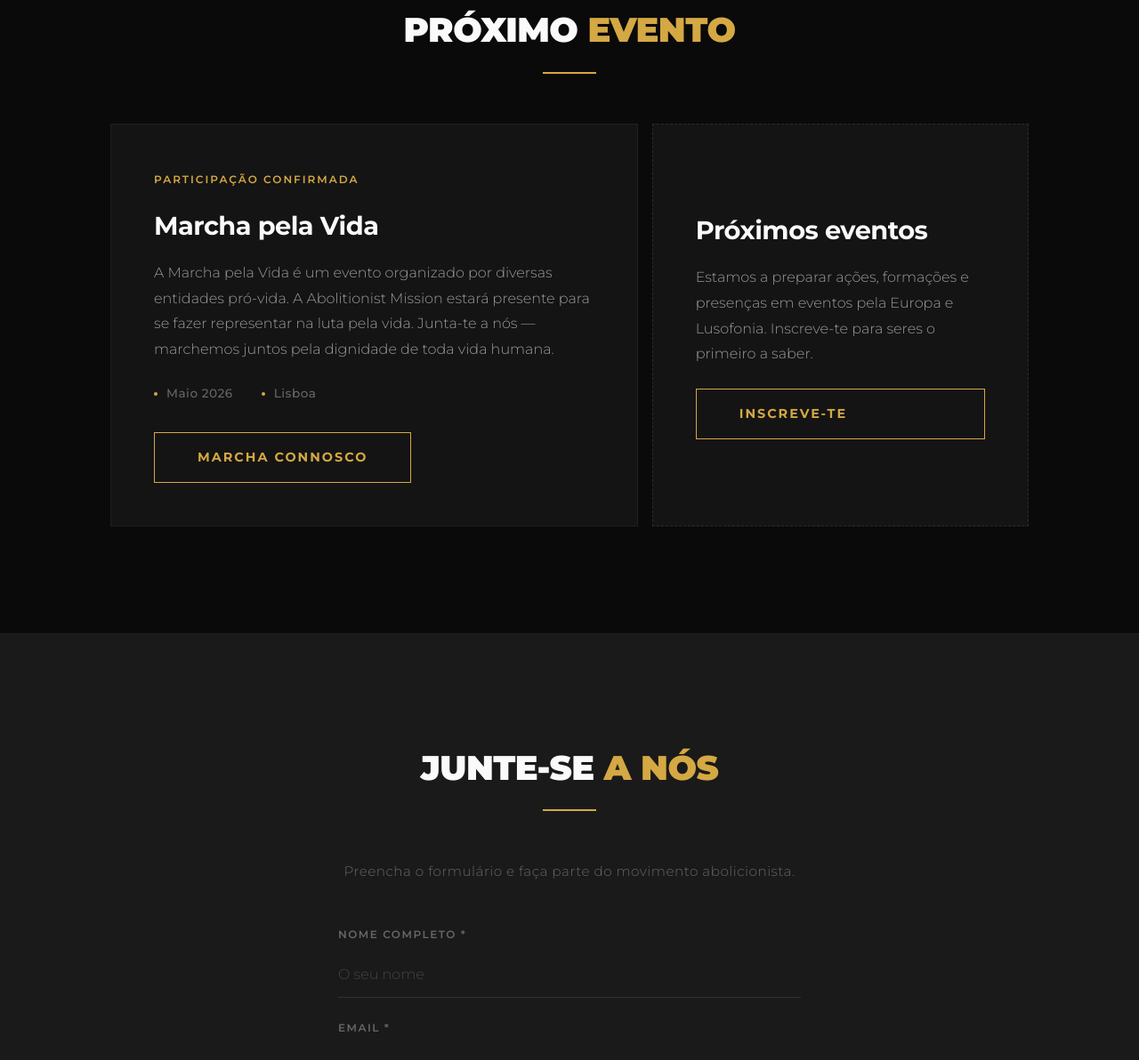
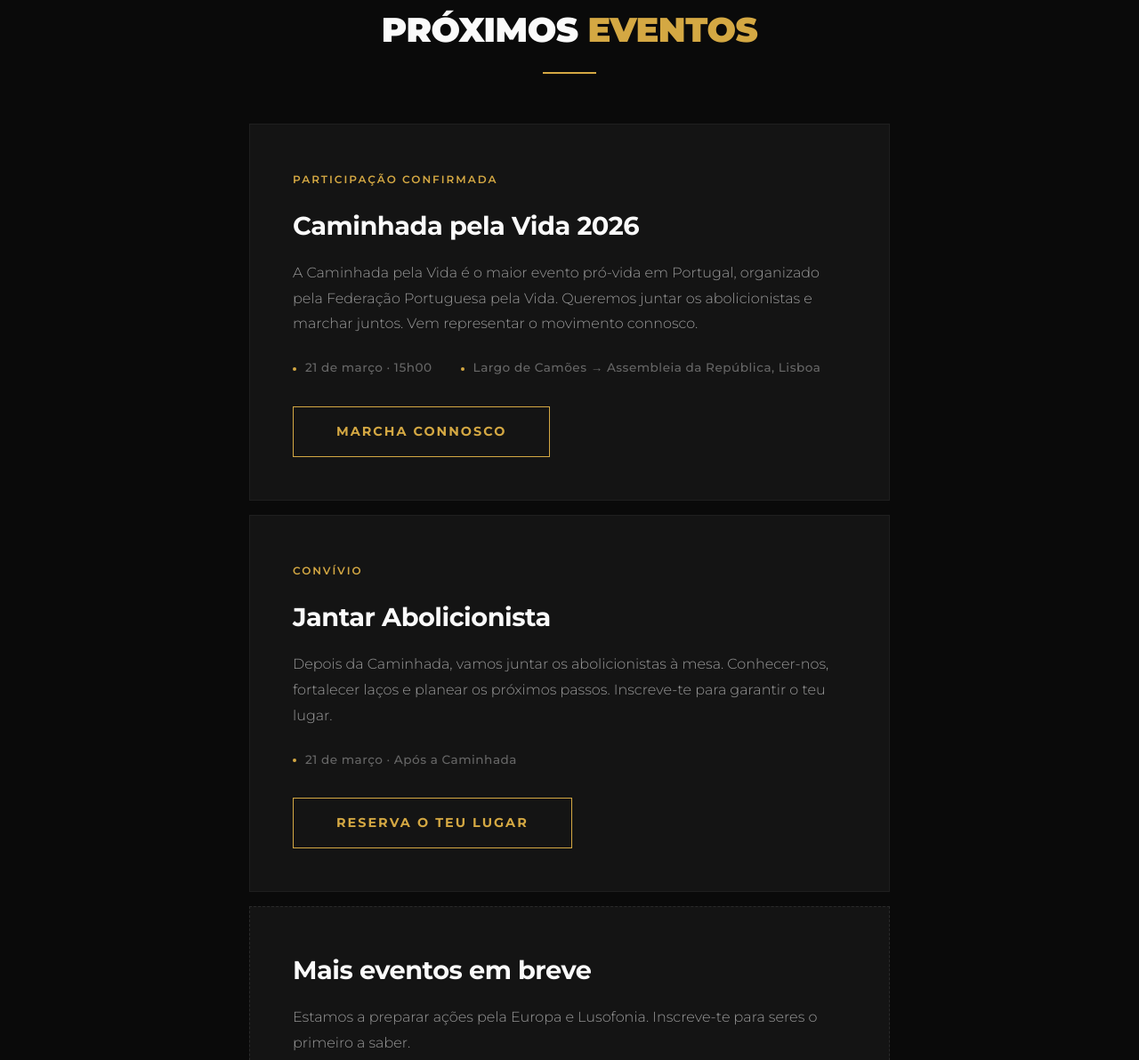
Before and after one commit to rvaldemar/abolitionistmission-landing, a plain HTML site: page public/index.html in a window 1280 px wide. Shown: the part 1975-3167 px from the top of the page at 89% size. Drawn offline with Linux system fonts and the light colour scheme.

Commit message:
Update events: Caminhada pela Vida + Jantar Abolicionista
- Rename to "Caminhada pela Vida 2026" with exact date/location
- Add "Jantar Abolicionista" card (post-march dinner)
- Add "Mais eventos em breve" teaser card
- Switch from 2-col grid to vertical list layout

Co-Authored-By: Claude Opus 4.6 (1M context) <noreply@anthropic.com>

```diff
--- a/public/index.html
+++ b/public/index.html
@@ -79,25 +79,35 @@
     <!-- Eventos -->
     <section id="eventos" class="section eventos">
         <div class="container">
-            <h2 class="section-title">Próximo <span class="gold">Evento</span></h2>
+            <h2 class="section-title">Próximos <span class="gold">Eventos</span></h2>
             <div class="section-divider"></div>
 
-            <div class="eventos-grid">
+            <div class="eventos-list">
                 <div class="evento-card">
                     <div class="evento-badge">Participação confirmada</div>
-                    <h3>Marcha pela Vida</h3>
-                    <p>A Marcha pela Vida é um evento organizado por diversas entidades pró-vida. A Abolitionist Mission estará presente para se fazer representar na luta pela vida. Junta-te a nós — marchemos juntos pela dignidade de toda vida humana.</p>
+                    <h3>Caminhada pela Vida 2026</h3>
+                    <p>A Caminhada pela Vida é o maior evento pró-vida em Portugal, organizado pela Federação Portuguesa pela Vida. Queremos juntar os abolicionistas e marchar juntos. Vem representar o movimento connosco.</p>
                     <div class="evento-detalhes">
-                        <span>Maio 2026</span>
-                        <span>Lisboa</span>
+                        <span>21 de março &middot; 15h00</span>
+                        <span>Largo de Camões &rarr; Assembleia da República, Lisboa</span>
                     </div>
                     <a href="#formulario" class="btn btn-outline">Marcha connosco</a>
                 </div>
 
+                <div class="evento-card">
+                    <div class="evento-badge">Convívio</div>
+                    <h3>Jantar Abolicionista</h3>
+                    <p>Depois da Caminhada, vamos juntar os abolicionistas à mesa. Conhecer-nos, fortalecer laços e planear os próximos passos. Inscreve-te para garantir o teu lugar.</p>
+                    <div class="evento-detalhes">
+                        <span>21 de março &middot; Após a Caminhada</span>
+                    </div>
+                    <a href="#formulario" class="btn btn-outline">Reserva o teu lugar</a>
+                </div>
+
                 <div class="evento-card evento-card-secondary">
-                    <h3>Próximos eventos</h3>
-                    <p>Estamos a preparar ações, formações e presenças em eventos pela Europa e Lusofonia. Inscreve-te para seres o primeiro a saber.</p>
-                    <a href="#formulario" class="btn btn-outline">Inscreve-te</a>
+                    <h3>Mais eventos em breve</h3>
+                    <p>Estamos a preparar ações pela Europa e Lusofonia. Inscreve-te para seres o primeiro a saber.</p>
+                    <a href="#formulario" class="btn btn-outline">Fica a par</a>
                 </div>
             </div>
         </div>
--- a/public/style.css
+++ b/public/style.css
@@ -323,10 +323,12 @@ body {
 }
 
 /* ===== Eventos ===== */
-.eventos-grid {
-    display: grid;
-    grid-template-columns: 1.4fr 1fr;
+.eventos-list {
+    display: flex;
+    flex-direction: column;
     gap: 16px;
+    max-width: 720px;
+    margin: 0 auto;
 }
 
 .evento-card {
@@ -599,10 +601,6 @@ body {
         grid-template-columns: 1fr;
     }
 
-    .eventos-grid {
-        grid-template-columns: 1fr;
-    }
-
     .form-row {
         grid-template-columns: 1fr;
     }
```
